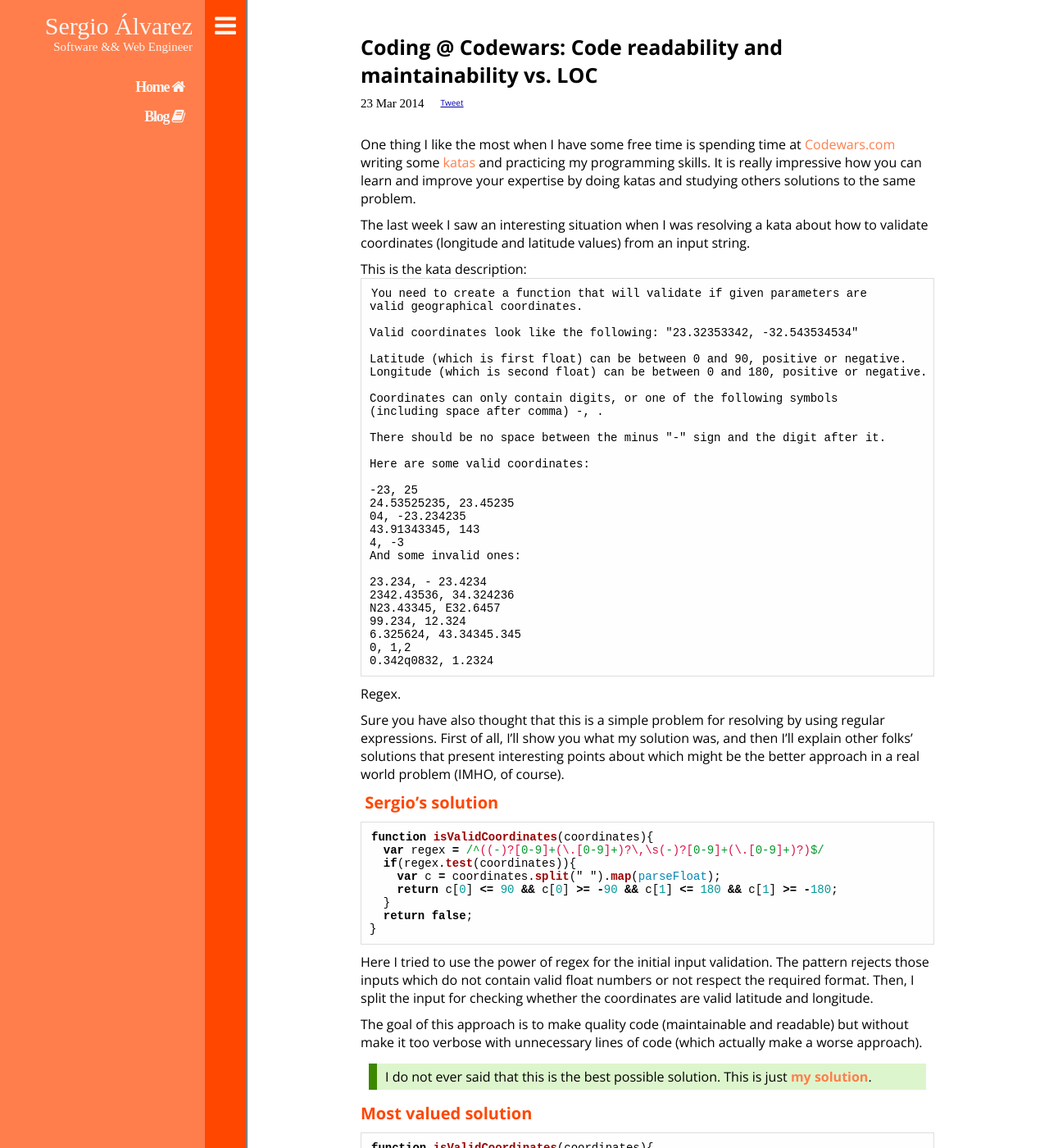
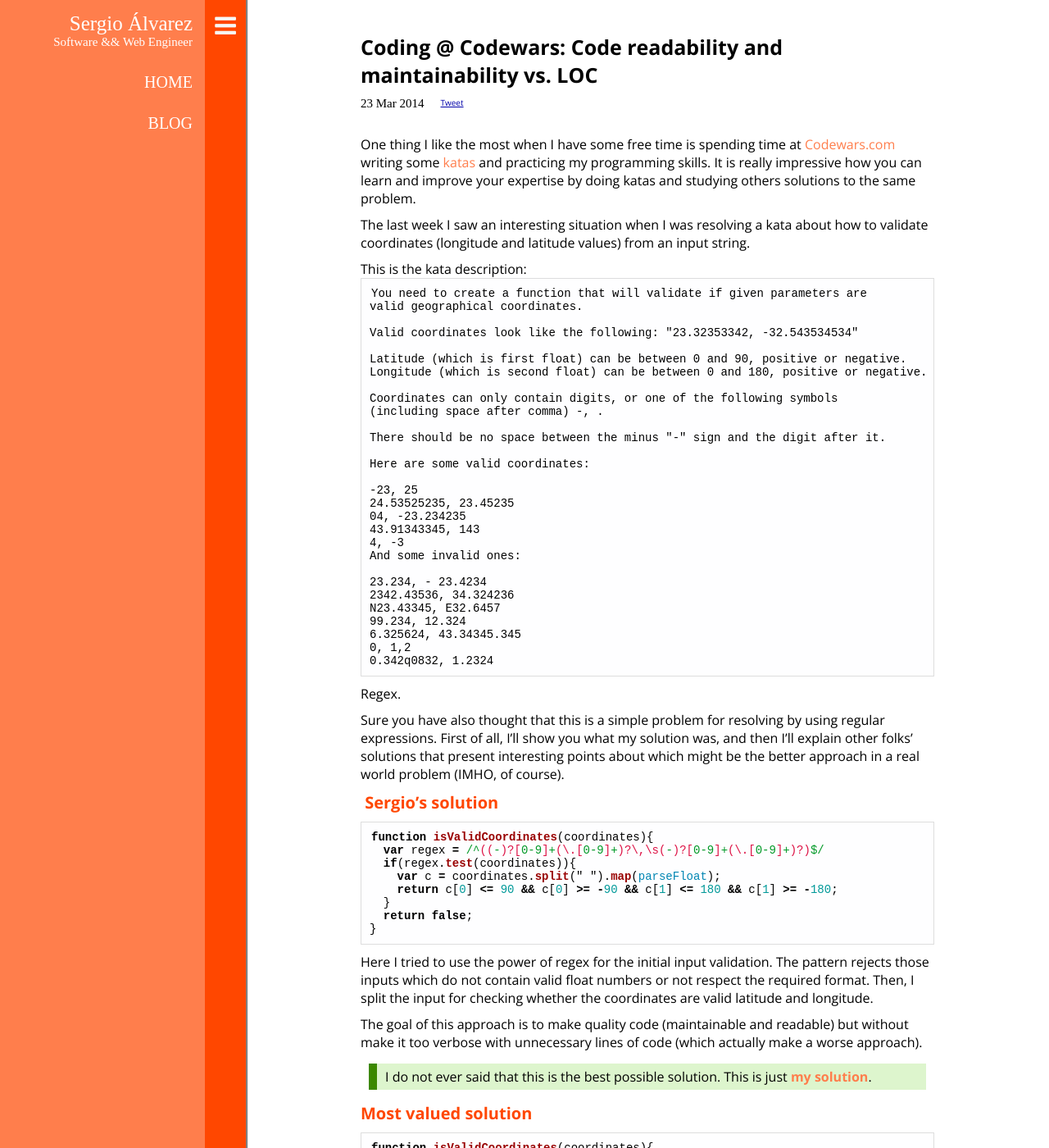
Before and after one commit to sergioalvz/sergioalvz.github.io, a Jekyll site: the page built from _posts/2014-03-23-coding-at-codewars-readability.md, in a window 1280 px wide and 1400 px high. Shown: the whole window at 82% size. Built offline with Jekyll 4.4.1, drawn with Linux system fonts in a browser that asks for light colours; nearby versions of some CDN libraries; some web fonts are replaced; Markdown is read by kramdown in place of the engine named in the settings; comment, search, counter and statistics services are not loaded.

Commit message:
Unify CSS a split the main.scss in several files

```diff
--- a/_config.yml
+++ b/_config.yml
@@ -6,6 +6,8 @@
 paginate:       5
 paginate_path:  "blog/page:num"
 
+exclude: [Gemfile, Gemfile.lock]
+
 sass:
   style: :compressed
 
--- a/_includes/sidebar.html
+++ b/_includes/sidebar.html
@@ -1,16 +1,12 @@
-<section class="side-menu">
+<section class="sidebar">
   <header>
     <h1><a href="/">Sergio Álvarez</a></h1>
+    <p>Software &amp;&amp; Web Engineer</p>
   </header>
-  <section class="about">
-    <div>
-      <p>Software &amp;&amp; Web Engineer</p>
-    </div>
-  </section>
   <nav>
     <ul>
-      <li><a href="/">Home <i class="fa fa-home"></i></a></li>
-      <li><a href="/blog">Blog <i class="fa fa-book"></i></a></li>
+      <li><a href="/">Home</a></li>
+      <li><a href="/blog">Blog</a></li>
     </ul>
   </nav>
 </section>
--- a/_layouts/default.html
+++ b/_layouts/default.html
@@ -11,16 +11,7 @@
   <title>{{ page.title }} | Sergio Álvarez Suárez | Software and Web Engineer</title>
 
   <link rel="shortcut icon" href="/favicon.png?v=2" />
-  <!-- Syntax highlighting CSS -->
-  <link rel="stylesheet" href="/css/syntax.css">
-  <!-- Custom CSS -->
   <link rel="stylesheet" media="screen" href="/css/main.css">
-  <!-- Fonts -->
-  <link href='http://fonts.googleapis.com/css?family=Patua+One' rel='stylesheet' type='text/css'>
-  <link href='http://fonts.googleapis.com/css?family=Open+Sans:400,300,700' rel='stylesheet' type='text/css'>
-  <link href='http://fonts.googleapis.com/css?family=Shadows+Into+Light+Two' rel='stylesheet' type='text/css'>
-
-  <link href="/css/mfizz/font-mfizz.css" rel="stylesheet">
   <link href="http://maxcdn.bootstrapcdn.com/font-awesome/4.2.0/css/font-awesome.min.css" rel="stylesheet">
 
   <script src="http://ajax.googleapis.com/ajax/libs/jquery/1.11.0/jquery.min.js"></script>
--- /dev/null
+++ b/_sass/_fonts.scss
@@ -0,0 +1,8 @@
+@import url(http://fonts.googleapis.com/css?family=Patua+One);
+@import url(http://fonts.googleapis.com/css?family=Open+Sans:400,300,700);
+@import url(http://fonts.googleapis.com/css?family=Shadows+Into+Light+Two);
+
+@import "fonts/syntax";
+
+// mfizz icons for frameworks and technologies icons
+@import "fonts/mfizz";
--- a/_sass/_settings.scss
+++ b/_sass/_settings.scss
@@ -2,3 +2,6 @@
 $secondary-color: #ff4700;
 $complementary-color: #ff7e4c;
 $white: #ffffff;
+
+$serif-font-family: 'Patua One', cursive;
+$sans-serif-font-family: 'Open Sans', sans-serif;
--- /dev/null
+++ b/_sass/_sidebar.scss
@@ -0,0 +1,55 @@
+.sidebar {
+  background-color: $complementary-color;
+  font-family: $serif-font-family;
+  height: 100%;
+  left: 0;
+  position: fixed;
+  top: 0;
+  width: 250px;
+
+  header {
+    padding: 15px;
+    h1 {
+      font-size: 25px;
+      font-weight: 400;
+      text-align: right;
+
+      a, a:link, a:visited {
+        color: $white;
+        text-decoration: none;
+      }
+    }
+
+    p {
+      color: $white;
+      font-size: 15px;
+      text-align: right;
+    }
+  }
+
+  nav {
+    ul {
+      li {
+        list-style-type: none;
+        text-align: right;
+        padding-right: 15px;
+        line-height: 50px;
+
+        &:hover {
+          cursor: pointer;
+          background-color: $secondary-color;
+        }
+
+        a, a:link, a:visited {
+          display: block;
+          width: 100%;
+          color: $white;
+          font-size: 20px;
+          font-weight: 300;
+          text-decoration: none;
+          text-transform: uppercase;
+        }
+      }
+    }
+  }
+}
--- a/css/mfizz/font-mfizz.css
+++ b/_sass/fonts/_mfizz.scss
@@ -19,11 +19,11 @@
 
 @font-face {
   font-family: "FontMfizz";
-  src: url("font-mfizz.eot");
-  src: url("font-mfizz.eot?#iefix") format("embedded-opentype"),
-       url("font-mfizz.woff") format("woff"),
-       url("font-mfizz.ttf") format("truetype"),
-       url("font-mfizz.svg#font-mfizz") format("svg");
+  src: url("../../fonts/mfizz/font-mfizz.eot");
+  src: url("../../fonts/mfizz/font-mfizz.eot?#iefix") format("embedded-opentype"),
+       url("../../fonts/mfizz/font-mfizz.woff") format("woff"),
+       url("../../fonts/mfizz/font-mfizz.ttf") format("truetype"),
+       url("../../fonts/mfizz/font-mfizz.svg#font-mfizz") format("svg");
   font-weight: normal;
   font-style: normal;
 }
--- a/css/main.scss
+++ b/css/main.scss
@@ -3,6 +3,8 @@
 
 @import "reset";
 @import "settings";
+@import "fonts";
+@import "sidebar";
 
 i {
   margin: 0 10px 0 0;
@@ -60,68 +62,6 @@
 .home {
   background-color: $primary-color
 }
-
-/*
- *  ==================================
- * | SIDE MENU BAR
- *  ==================================
- */
- .side-menu {
-  background-color: $complementary-color;
-  font-family: 'Patua One', cursive;
-  height: 100%;
-  left: 0;
-  padding: 15px;
-  position: fixed;
-  top: 0;
-  width: 220px;
-}
-
-.side-menu h1 { font-size: 30px; }
-
-.side-menu a {
-  -webkit-transition: all .25s;
-  -moz-transition: all .25s;
-  -o-transition: all .25s;
-  transition: all .25s;
-}
-
-.side-menu a:hover { color: $primary-color; }
-
-.side-menu h1 { text-align: right; }
-
-h1   { font-size: 25px; font-weight: 400; }
-h1 a { color: rgb(247, 247, 245); }
-h1 a:link, h1 a:visited { color: rgb(247, 247, 245); text-decoration: none; }
-
-.about {
-  color: rgb(247, 247, 245);
-  font-size: 15px;
-  margin-bottom: 30px;
-  text-align: right;
-}
-
-nav {
-  font-family: 'Open Sans', sans-serif;
-  font-size: 15px;
-}
-
-nav ul li {
-  list-style-type: none;
-  margin-bottom: 15px;
-  text-align: right;
-}
-
-nav a, nav a:link, nav a:visited {
-  color: rgb(247, 247, 245);
-  text-decoration: none;
-  font-size: 18px;
-  font-family: 'Patua One', cursive;
-  letter-spacing: -1.25px;
-  font-weight: bolder;
-}
-/* =================================== */
-
 
 strong { color: $complementary-color; }
 
--- a/javascript/basic.js
+++ b/javascript/basic.js
@@ -11,11 +11,11 @@
 };
 
 var isSideBarMenuDisplayed = function() {
-  return $('.side-menu').css('left') !== '-250px';
+  return $('.sidebar').css('left') !== '-250px';
 };
 
 var showSideBarMenu = function() {
-  var $menu = $('.side-menu');
+  var $menu = $('.sidebar');
   var $menu_slider = $('.menu-slider');
 
   $menu_slider.animate({ left: "250px" }, 0);
@@ -29,7 +29,7 @@
 };
 
 var collapseSideBarMenu = function() {
-  var $menu = $('.side-menu');
+  var $menu = $('.sidebar');
   var $menu_slider = $('.menu-slider');
 
   $menu_slider.animate({ left: "0" }, 0);
--- a/rss.xml
+++ b/rss.xml
@@ -1,3 +1,5 @@
+---
+---
 <?xml version="1.0" encoding="UTF-8"?>
 <rss version="2.0" xmlns:atom="http://www.w3.org/2005/Atom">
   <channel>
```
Also changed, not shown: _sass/fonts/_syntax.scss (renamed from css/syntax.css), fonts/mfizz/font-mfizz.svg (renamed from css/mfizz/font-mfizz.svg), fonts/mfizz/font-mfizz.ttf (renamed from css/mfizz/font-mfizz.ttf), fonts/mfizz/font-mfizz.woff (renamed from css/mfizz/font-mfizz.woff), 2 other files.
